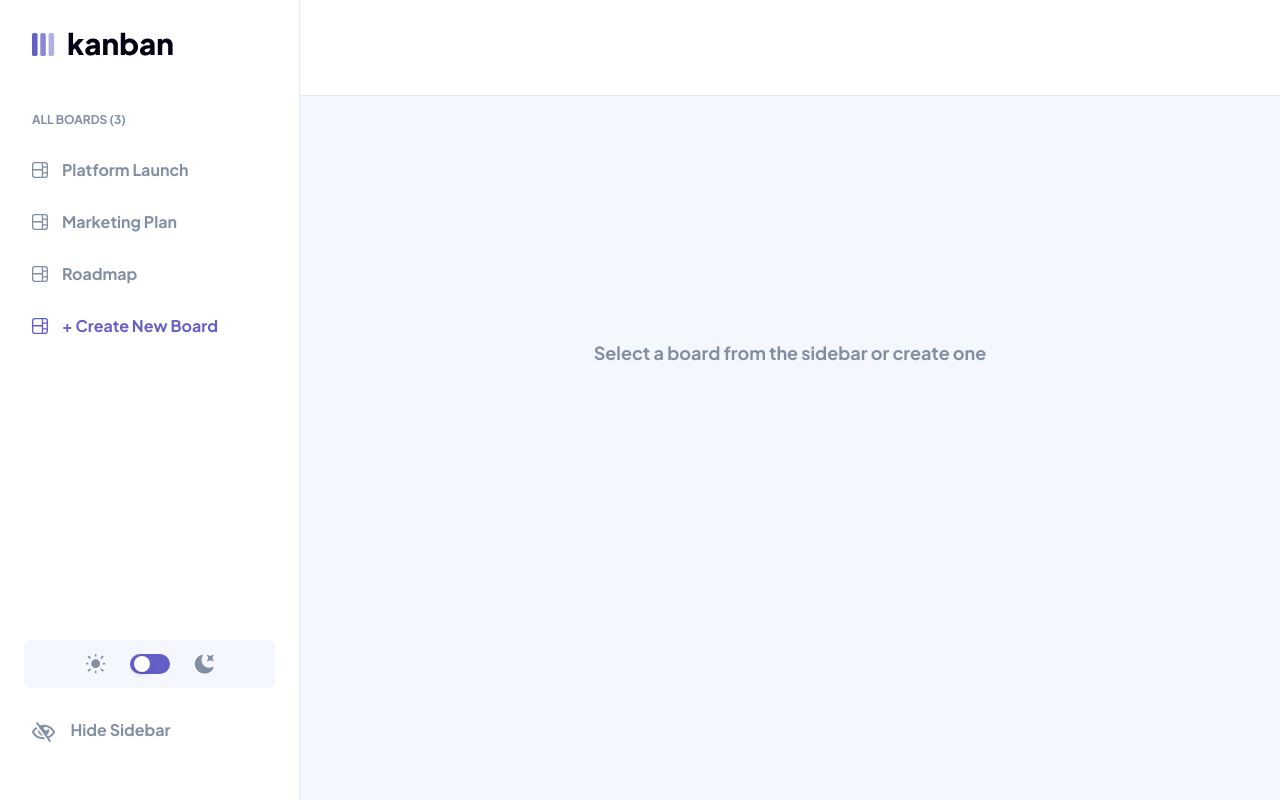
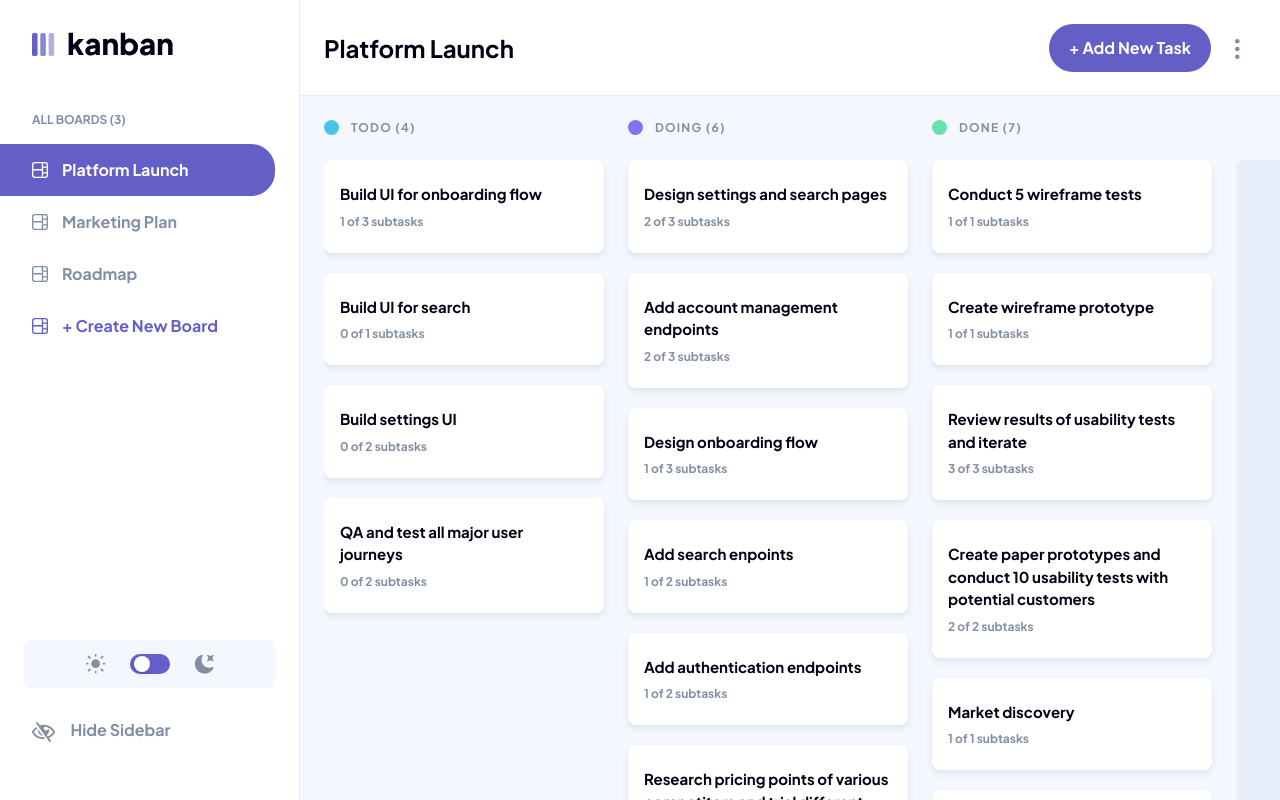
Before and after one commit to GregNicholas/Kanban-guru, a React (Create React App) app: page / in a window 1280 px wide. Built offline with nearby package versions, Linux system fonts and the light colour scheme.

Commit message:
changed displayboardSlice to displayBoardSliceNumber so it does not have to unnecessarily hold the whole board. implemented editBoard reducer

```diff
--- a/src/components/BoardArea/BoardArea.tsx
+++ b/src/components/BoardArea/BoardArea.tsx
@@ -5,20 +5,21 @@ import { RootState } from "../../app/store";
 import { useSelector, useDispatch } from 'react-redux'
 
 const BoardArea = () => {
-  const displayBoard = useSelector((state: RootState) => state.board.value)
+  const displayBoardIndex = useSelector((state: RootState) => state.board.value)
+  const displayBoard = useSelector((state: RootState) => state.boards.value[displayBoardIndex])
 
     const addColumn = () => {
         console.log("Add a new column")
     }
 
-const columns:string[] = displayBoard.columns.map(column => column.name)
+const columns:string[] = displayBoard?.columns.map(column => column.name)
 
 return (
     <main className="flex-1 bg-l-gray dark:bg-v-dark-gray p-6 overflow-scroll">
         {
-          displayBoard.name === "" ?
+          (displayBoard?.name === "") || !displayBoard ?
           <div className="text-center relative top-1/3 font-bold">
-          { displayBoard.name
+          { displayBoard
             ? <>
                 <p className="text-m-gray text-lg pb-8">This board is empty. Create a new column to get started.</p>
                 <Button text="+ Add New Column" onClick={addColumn} />
--- a/src/components/Forms/BoardForm.tsx
+++ b/src/components/Forms/BoardForm.tsx
@@ -2,6 +2,8 @@ import React, { useState } from 'react'
 import ModalContainer from '../ModalContainer'
 import Button from '../Button'
 import FormLabel from './FormLabel'
+// import { RootState } from "../../app/store";
+// import { useSelector } from 'react-redux'
 import { useDispatch } from 'react-redux'
 import { addBoard, editBoard } from '../../features/boardsSlice'
 import { setDisplayBoard } from '../../features/displayBoardSlice'
@@ -10,7 +12,8 @@ import { Board } from '../../types'
 type BoardFormProps = {
   setShowBoardForm: React.Dispatch<React.SetStateAction<boolean>>
   title: string
-  displayBoard?: Board | null
+  boardIndex?: number | null
+  currentBoard?: Board | null
 }
 
 type boardInfo = {
@@ -18,8 +21,12 @@ type boardInfo = {
   columns: string[]
 }
 
-const BoardForm = ({ setShowBoardForm, title, displayBoard=null }:BoardFormProps) => {
-  const [board, setBoard] = useState<Board>(displayBoard ? {name: displayBoard.name, columns: displayBoard.columns}
+const BoardForm = ({ setShowBoardForm, title, boardIndex=null, currentBoard=null }:BoardFormProps) => {
+  // const displayBoardIndex = useSelector((state: RootState) => state.board.value)
+  // console.log("BOARD FORM: ", boardIndex)
+  // const displayBoard = useSelector((state: RootState) => state.boards.value[displayBoardIndex])
+
+  const [board, setBoard] = useState<Board>(currentBoard ? {name: currentBoard.name, columns: currentBoard.columns}
                             : {
                                 name: "",
                                 columns: [{name: 'Todo', tasks: []}, {name: 'Doing', tasks: []}]
@@ -57,15 +64,16 @@ const BoardForm = ({ setShowBoardForm, title, displayBoard=null }:BoardFormProps
     e.preventDefault()
     const boardData = {
           name: board.name,
-          columns: board.columns
+          columns: board.columns,
+          id: boardIndex
       }
-
-    if(displayBoard){
+console.log("BOARD INDEX: ", boardIndex)
+    if(boardIndex !== null){
       dispatch(editBoard(boardData))
-      dispatch(setDisplayBoard(boardData))
+      // dispatch(setDisplayBoard(boardData))
     } else {
       dispatch(addBoard(boardData))
-      dispatch(setDisplayBoard(boardData))
+      // dispatch(setDisplayBoard(boardData))
     }
 
     setShowBoardForm(false)
--- a/src/components/Header/Header.tsx
+++ b/src/components/Header/Header.tsx
@@ -22,9 +22,8 @@ const Header = ({ isDarkMode, showSidebar }:HeaderProps) => {
     const [showDeleteWarning, setShowDeleteWarning] = useState(false)
     const [showBoardForm, setShowBoardForm] = useState(false)
 
-    const displayBoard = useSelector((state: RootState) => state.board.value)
-    const btest = useSelector((state: RootState) => state.boards.value[1])
-    console.log("BTEST@!@!!: ", btest)
+    const displayBoardIndex = useSelector((state: RootState) => state.board.value)
+    const displayBoard = useSelector((state: RootState) => state.boards.value[displayBoardIndex])
 
     const dispatch = useDispatch()
 
@@ -44,7 +43,7 @@ const Header = ({ isDarkMode, showSidebar }:HeaderProps) => {
 
     const handleDelete = () => {
         dispatch(deleteBoard(displayBoard.name))
-        dispatch(setDisplayBoard({name: "", columns: []}))
+        dispatch(setDisplayBoard(0))
     }
 
     return (
@@ -56,10 +55,10 @@ const Header = ({ isDarkMode, showSidebar }:HeaderProps) => {
             {!showSidebar && <Logo isDarkMode={isDarkMode} showSidebar={showSidebar} /> }
             <div className={`flex items-center h-full ${nameClasses}`}>
                 {!showSidebar && <div className="w-px h-full mr-8 border-l border-l-lines dark:border-d-lines"></div>}
-                <h2 className={`font-bold font-sans text-black dark:text-white text-center text-2xl`}>{displayBoard.name}</h2>
+                <h2 className={`font-bold font-sans text-black dark:text-white text-center text-2xl`}>{displayBoard?.name}</h2>
             </div>
             <div>
-                { displayBoard.name
+                { displayBoard?.name
                 ? <>
                     <Button text=" + Add New Task " onClick={toggleShowTaskForm} widthFull={false} />
                     <div className="ml-4 p-2 inline cursor-pointer"
@@ -85,10 +84,10 @@ const Header = ({ isDarkMode, showSidebar }:HeaderProps) => {
                         closeModal={() => setShowDeleteWarning(false)}
                         handleDelete={handleDelete}
                         title="Delete this board?"
-                        message={`Are you sure you want to delete the ‘${displayBoard.name}’ board? This action will remove all columns and tasks and cannot be reversed.`}
+                        message={`Are you sure you want to delete the ‘${displayBoard?.name}’ board? This action will remove all columns and tasks and cannot be reversed.`}
                     />
                 }
-                {showBoardForm && <BoardForm setShowBoardForm={setShowBoardForm} title="Edit Board" displayBoard={displayBoard} />}
+                {showBoardForm && <BoardForm setShowBoardForm={setShowBoardForm} title="Edit Board" boardIndex={displayBoardIndex} currentBoard={displayBoard} />}
             </div>
 
         </header>
--- a/src/components/Sidebar/SelectBoard.tsx
+++ b/src/components/Sidebar/SelectBoard.tsx
@@ -2,7 +2,7 @@ import { useState } from 'react'
 import SelectBoardTitle from "./SelectBoardTitle"
 import BoardForm from '../Forms/BoardForm'
 import { RootState } from "../../app/store";
-import { useSelector, useDispatch } from 'react-redux'
+import { useSelector } from 'react-redux'
 
 const SelectBoard = () => {
   const [ showBoardForm, setShowBoardForm ] = useState(false)
@@ -17,9 +17,10 @@ const SelectBoard = () => {
     >
         <h3 className="text-xs mb-4 pl-8">ALL BOARDS ({boardsData?.length})</h3>
         {boardsData && <ul className="cursor-pointer">
-            {boardsData.map(board => {
+            {boardsData.map((board, index) => {
                 return <SelectBoardTitle key={board.name}
                           board={board}
+                          index={index}
                 />
             })}
             <li
--- a/src/components/Sidebar/SelectBoardTitle.tsx
+++ b/src/components/Sidebar/SelectBoardTitle.tsx
@@ -6,15 +6,20 @@ import { Board } from '../../types'
 
 type titleProps = {
     board: Board
+    index: number
 }
 
-const SelectBoardTitle = ({ board }:titleProps) => {
+const SelectBoardTitle = ({ board, index }:titleProps) => {
 
   const displayBoard = useSelector((state: RootState) => state.board.value)
 
   const dispatch = useDispatch()
 
-  let selectedStyle = displayBoard.name === board.name
+  if(displayBoard === index){
+    console.log(index)
+  }
+
+  let selectedStyle = displayBoard === index
       ?
       "bg-main-purple text-white fill-white"
       :
@@ -22,7 +27,7 @@ const SelectBoardTitle = ({ board }:titleProps) => {
   return (
     <li
       className={`flex items-center py-3.5 pl-8 transition duration-300 mr-6 rounded-r-3xl ${selectedStyle}`}
-      onClick={() => dispatch(setDisplayBoard(board))}
+      onClick={() => dispatch(setDisplayBoard(index))}
     >
         <svg className="h-4 mr-3.5 inline" width="16" height="16" xmlns="http://www.w3.org/2000/svg"><path d="M0 2.889A2.889 2.889 0 0 1 2.889 0H13.11A2.889 2.889 0 0 1 16 2.889V13.11A2.888 2.888 0 0 1 13.111 16H2.89A2.889 2.889 0 0 1 0 13.111V2.89Zm1.333 5.555v4.667c0 .859.697 1.556 1.556 1.556h6.889V8.444H1.333Zm8.445-1.333V1.333h-6.89A1.556 1.556 0 0 0 1.334 2.89V7.11h8.445Zm4.889-1.333H11.11v4.444h3.556V5.778Zm0 5.778H11.11v3.11h2a1.556 1.556 0 0 0 1.556-1.555v-1.555Zm0-7.112V2.89a1.555 1.555 0 0 0-1.556-1.556h-2v3.111h3.556Z"/></svg>
         {board.name}
--- a/src/components/TaskCard/TaskModal.tsx
+++ b/src/components/TaskCard/TaskModal.tsx
@@ -9,7 +9,7 @@ import { RootState } from "../../app/store";
 import { useSelector } from 'react-redux'
 import { useDispatch } from 'react-redux'
 import { deleteTask } from '../../features/boardsSlice'
-import { setDisplayBoard } from '../../features/displayBoardSlice'
+// import { setDisplayBoard } from '../../features/displayBoardSlice'
 import { Task } from '../../types'
 
 type TaskModalProps = {
@@ -28,7 +28,8 @@ const TaskModal = ({ task, columns, column, toggleTaskView }:TaskModalProps) =>
 
   const dispatch = useDispatch()
 
-  const boardName = useSelector((state: RootState) => state.board.value.name)
+  const displayBoardIndex = useSelector((state: RootState) => state.board.value)
+  const boardName = useSelector((state: RootState) => state.boards.value[displayBoardIndex].name)
 
   const handleStatusChange = (e: React.ChangeEvent<HTMLSelectElement>) => {
     setCurrentStatus(e.target.value)
@@ -47,7 +48,6 @@ const TaskModal = ({ task, columns, column, toggleTaskView }:TaskModalProps) =>
 
   const handleDelete = () => {
     dispatch(deleteTask({taskTitle: task.title, boardName: boardName, columnName: column}))
-
   }
 
   return (
--- a/src/features/displayBoardSlice.ts
+++ b/src/features/displayBoardSlice.ts
@@ -2,18 +2,18 @@ import { createSlice, PayloadAction } from "@reduxjs/toolkit"
 import { Board } from "../types"
 
 interface displayBoardState {
-    value: Board
+    value: number
 }
 
 const initialState: displayBoardState = {
-    value: {name: "", columns: []}
+    value: 0
 }
 
 export const displayBoardSlice = createSlice({
     name: "board",
     initialState,
     reducers: {
-        setDisplayBoard: (state, action: PayloadAction<Board>) => {
+        setDisplayBoard: (state, action: PayloadAction<number>) => {
             state.value = action.payload
         }
     }
--- a/src/types.ts
+++ b/src/types.ts
@@ -20,6 +20,12 @@ export interface Board {
     columns: Column[];
   }
 
+export interface indexedBoard {
+    name: string;
+    columns: Column[];
+    id: number | null;
+}
+
 export type BoardsContextType = {
     boardsData: Board[] | null;
 }
```
Also changed, not shown: src/features/boardsSlice.ts (+8 -16 lines).
